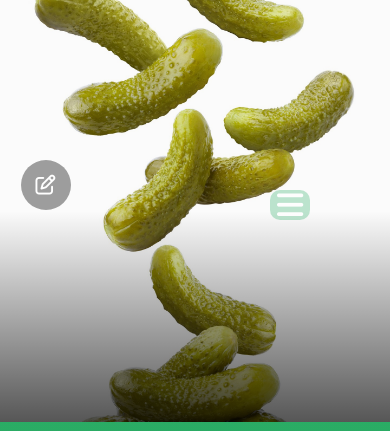
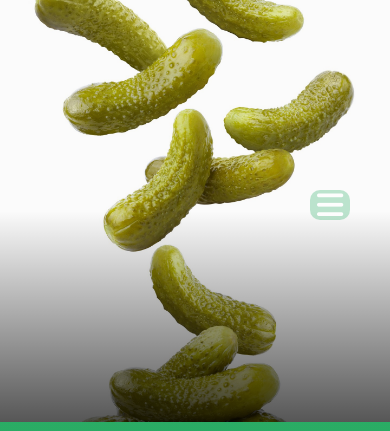
Before and after one commit to kh4leoni/suolakurkkumeininki, a website: page arvostelut.html in a window 390 px wide. Shown: the top 431 px of the page. Drawn offline with nearby package versions, Linux system fonts and the light colour scheme.

Commit message:
korjailuöja

```diff
--- a/css/styles.css
+++ b/css/styles.css
@@ -500,7 +500,7 @@ body {
 .toggle-button {
   position: absolute;
   top: 1.5em;
-  right: 1em;
+  right: 16px;
   display: hidden;
   flex-direction: column;
   justify-content: space-between;
@@ -921,12 +921,9 @@ input[type="file"] {
   .wrapper .right .caption .toggle-button {
     color: white;
     opacity: 60%;
-    right: 80px;
+    right: 40px;
   }
 
-  .wrapper .left .caption .toggle-button {
-    right: 70px;
-  }
 
 
 
@@ -973,6 +970,8 @@ input[type="file"] {
 
   .review-btn-div {
     display: flex;
+    top: 434px;
+    left: 3px;
   }
 
   .arvostelu-kentta {
@@ -1196,6 +1195,8 @@ input[type="file"] {
 
   @media screen and (max-width: 700px) {
 
+
+
     .wrapper .caption .button.login {
       margin: auto;
       width: 80%;
@@ -1203,7 +1204,7 @@ input[type="file"] {
 
     .arvostelu-kentta {
       margin-bottom: 0;
-      width: 100%;
+      width: 90%;
       margin-left: 10px;
       height: 380px
 
```
